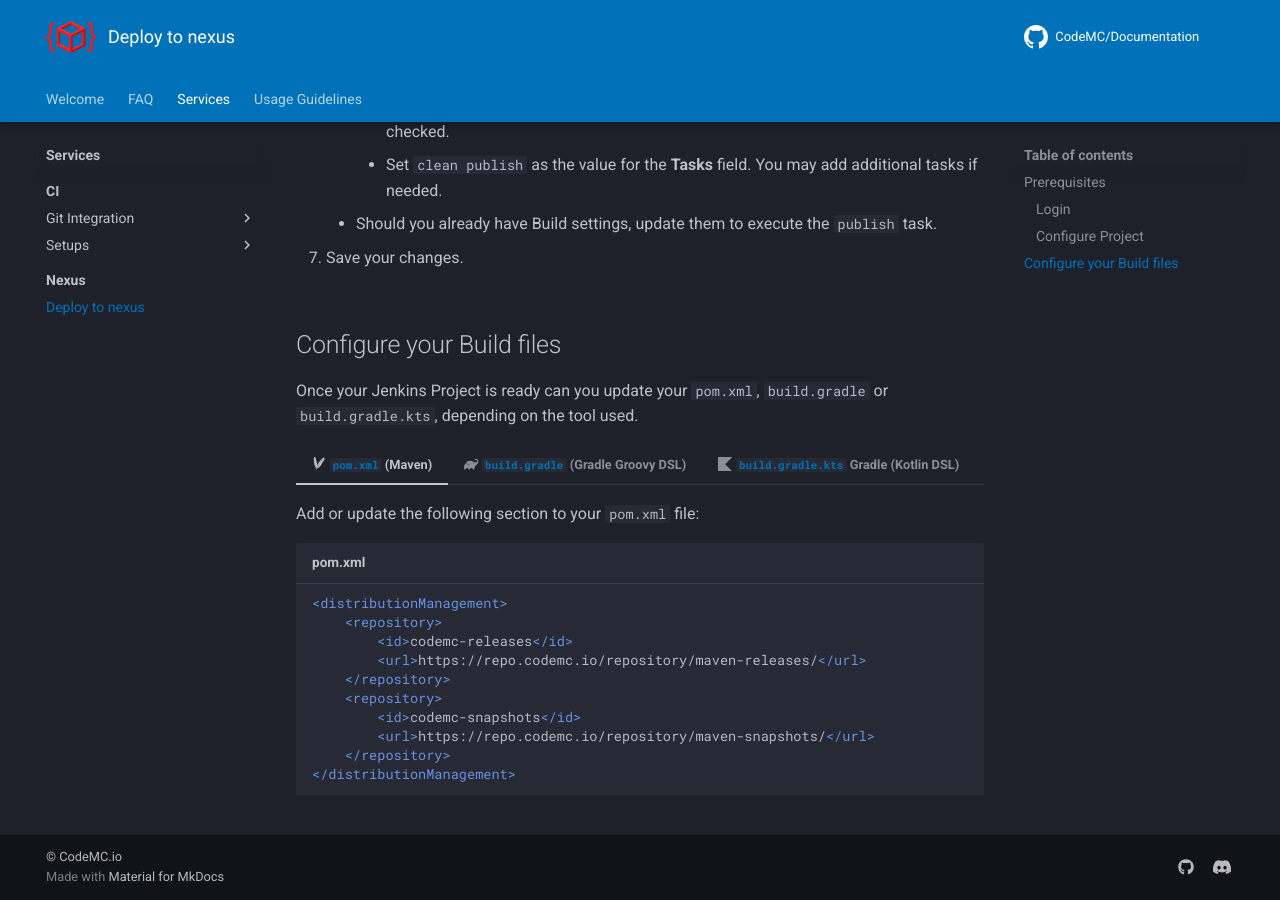
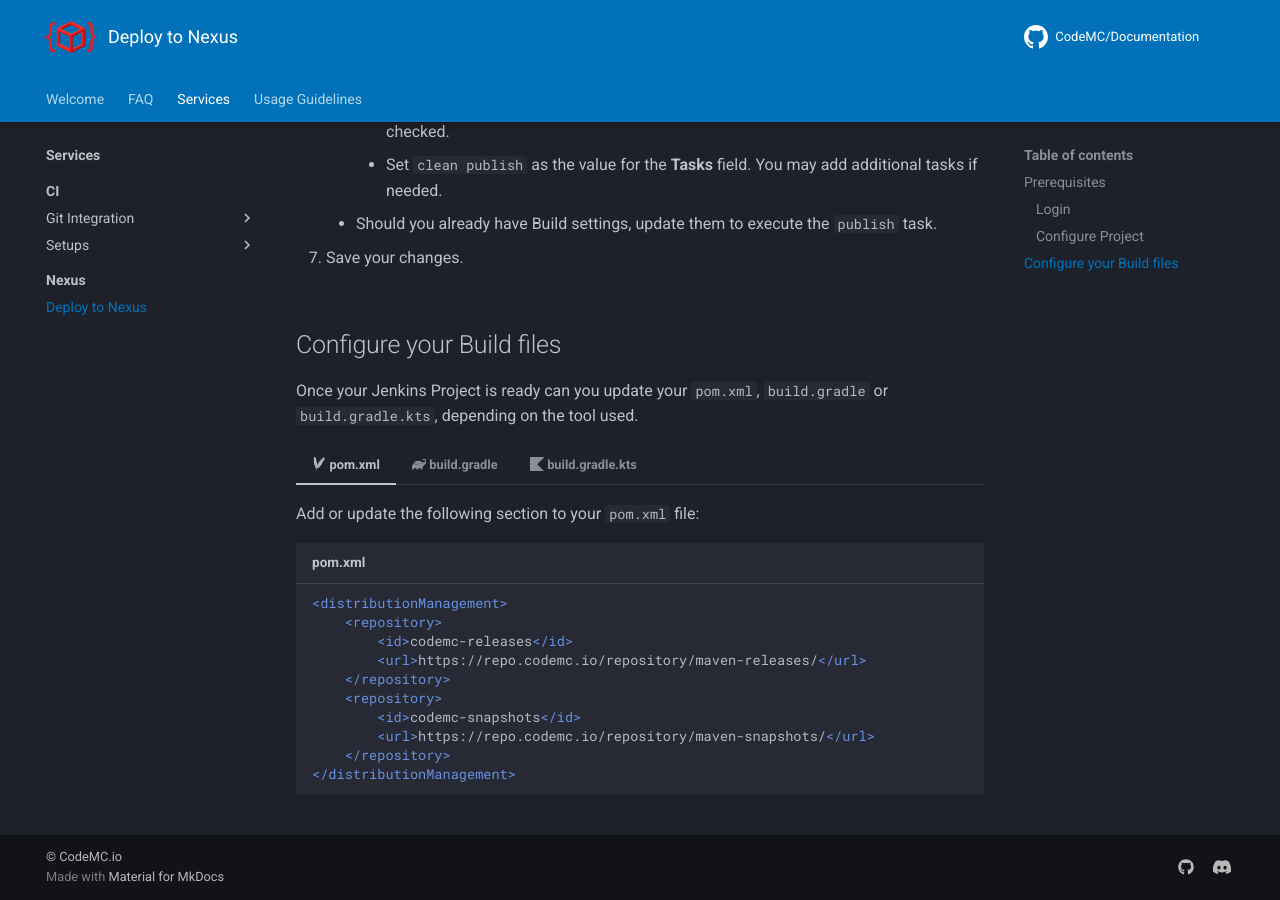
Before and after one commit to CodeMC/Documentation, an MkDocs documentation site: the page built from docs/services/nexus/deploy.md, in a window 1280 px wide and 900 px high, scrolled down 1150 px. Built offline with MkDocs 1.6.1 and Material for MkDocs 9.7.7, drawn with Linux system fonts in a browser that asks for light colours; comment, search, counter and statistics services are not loaded.

Commit message:
Make tabs for Maven/Gradle consistent + typo fix

````diff
--- a/docs/services/nexus/deploy.md
+++ b/docs/services/nexus/deploy.md
@@ -49,7 +49,7 @@ In case you already have a Build task, make sure that **Goals and options** incl
 ## Configure your Build files
 Once your Jenkins Project is ready can you update your `pom.xml`, `build.gradle` or `build.gradle.kts`, depending on the tool used.
 
-/// tab | :simple-apachemaven: `pom.xml` (Maven)
+/// tab | :simple-apachemaven: pom.xml
 Add or update the following section to your `pom.xml` file:
 ```xml { title="pom.xml" }
 <distributionManagement>
@@ -65,7 +65,7 @@ Add or update the following section to your `pom.xml` file:
 ```
 ///
 
-/// tab | :simple-gradle: `build.gradle` (Gradle Groovy DSL)
+/// tab | :simple-gradle: build.gradle
 [:octicons-file-code-16: Source](https://docs.gradle.org/current/userguide/publishing_maven.html#publishing_maven:complete_example){ target="_blank" rel="nofollow" }
 
 //// info |
@@ -120,7 +120,7 @@ publishing {
     Do **NOT** directly set the username and password here, as it would allow anyone to take and use it!
 ///
 
-/// tab | :simple-kotlin: `build.gradle.kts` Gradle (Kotlin DSL)
+/// tab | :simple-kotlin: build.gradle.kts
 [:octicons-file-code-16: Source](https://github.com/Minecrell/ServerListPlus/blob/ef8cda91cc73a4599c359640c4e97dde9b699649/build.gradle.kts#L146-L178){ target="_blank" rel="nofollow" }
 
 Add or update the following parts:
--- a/mkdocs.yml
+++ b/mkdocs.yml
@@ -34,7 +34,7 @@ nav:
         - Setup a Maven Build Job: services/ci/setups/maven-job.md
     - Nexus:
       - services/nexus/index.md
-      - Deploy to nexus: services/nexus/deploy.md
+      - Deploy to Nexus: services/nexus/deploy.md
   - Usage Guidelines: usage-guidelines.md
 
 not_in_nav: |
````
Also changed, not shown: docs/faq/using-nms-repository.md (+1 -1 lines).
